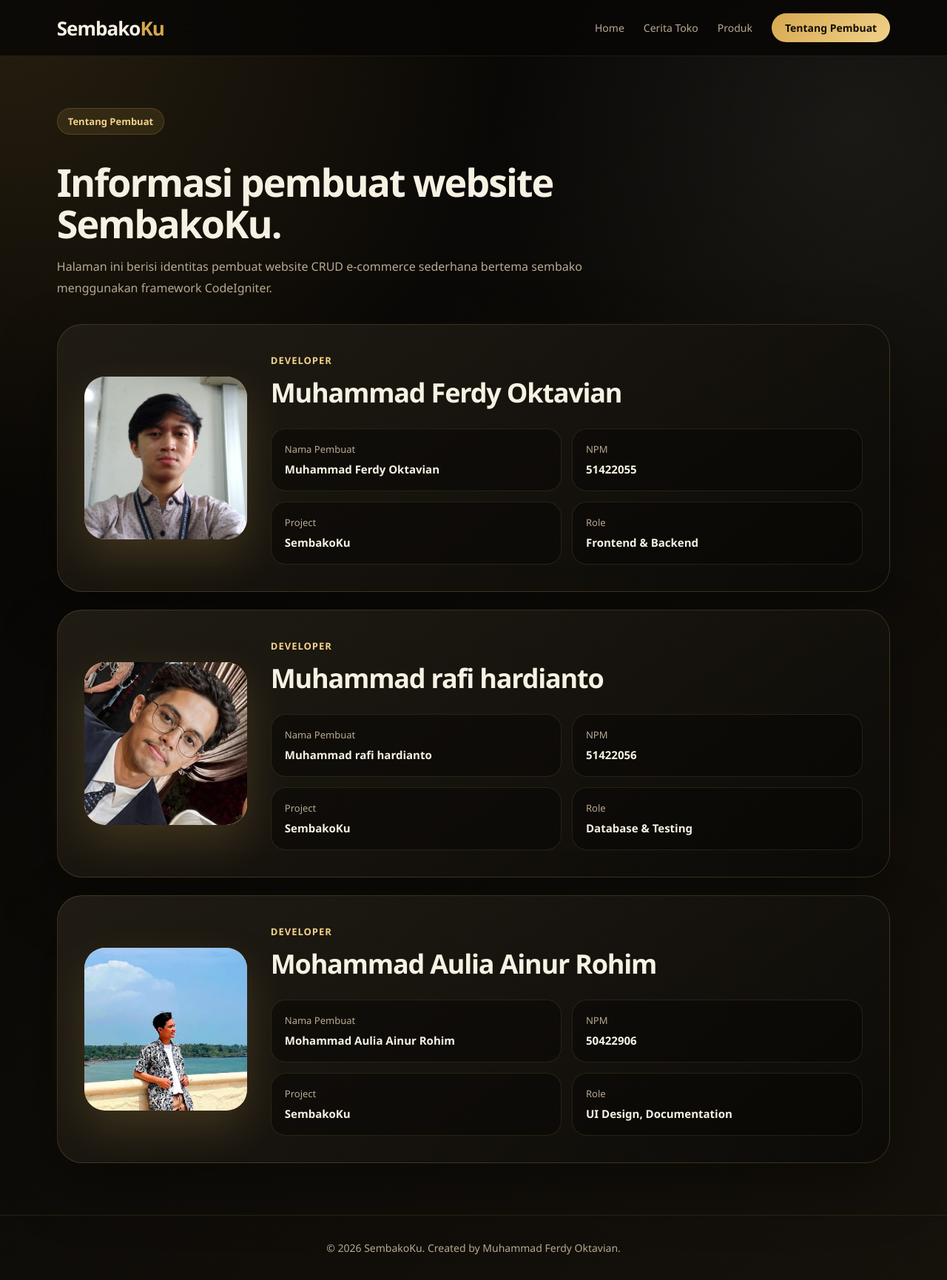
After one commit to FerdyOktavian/UJIAN_SISMUL_SEMESTER-8, a CodeIgniter 4 app: the page made by app/Views/produk/about.php in a window 1280 px wide. The commit adds this page. Shown: the whole page at 74% size. Run offline with PHP 8.4 and a stand-in for CodeIgniter, Linux system fonts and the light colour scheme; the template is opened without the code that fills it, so the values that code supplies are empty; some libraries are stand-ins or nearby versions.

Commit message:
tambah page about

```diff
--- a/app/Config/Routes.php
+++ b/app/Config/Routes.php
@@ -12,3 +12,4 @@ $routes->post('/produk/store', 'Produk::store');
 $routes->get('/produk/edit/(:num)', 'Produk::edit/$1');
 $routes->post('/produk/update/(:num)', 'Produk::update/$1');
 $routes->post('/produk/delete/(:num)', 'Produk::delete/$1');
+$routes->get('/about', 'Produk::about');
--- a/app/Controllers/Produk.php
+++ b/app/Controllers/Produk.php
@@ -99,4 +99,8 @@ public function delete($id)
 
     return redirect()->to('/produk');
 }
+public function about()
+{
+    return view('produk/about');
 }
+}
--- /dev/null
+++ b/app/Views/produk/about.php
@@ -0,0 +1,148 @@
+<!DOCTYPE html>
+<html>
+<head>
+    <title>Tentang Pembuat - SembakoKu</title>
+    <link rel="stylesheet" href="/css/style.css">
+</head>
+<body>
+
+    <nav class="navbar">
+        <div class="nav-inner">
+            <a href="/produk" class="logo">Sembako<span>Ku</span></a>
+
+            <div class="nav-menu">
+                <a href="/produk">Home</a>
+                <a href="/produk#cerita">Cerita Toko</a>
+                <a href="/produk#produk">Produk</a>
+                <a href="/about" class="nav-btn">Tentang Pembuat</a>
+            </div>
+        </div>
+    </nav>
+
+    <main class="page-wrapper about-page">
+
+        <section class="about-hero">
+            <span class="hero-label">Tentang Pembuat</span>
+
+            <h1>Informasi pembuat website SembakoKu.</h1>
+
+            <p>
+                Halaman ini berisi identitas pembuat website CRUD e-commerce sederhana
+                bertema sembako menggunakan framework CodeIgniter.
+            </p>
+        </section>
+
+        <section class="creator-grid">
+
+    <div class="creator-card">
+        <div class="creator-avatar">
+            <img src="/img/profile/ferdy1.jpeg" alt="Foto Muhammad Ferdy Oktavian">
+        </div>
+
+        <div class="creator-info">
+            <span class="creator-label">Developer</span>
+
+            <h2>Muhammad Ferdy Oktavian</h2>
+
+            <div class="info-list">
+                <div class="info-item">
+                    <span>Nama Pembuat</span>
+                    <strong>Muhammad Ferdy Oktavian</strong>
+                </div>
+
+                <div class="info-item">
+                    <span>NPM</span>
+                    <strong>51422055</strong>
+                </div>
+
+                <div class="info-item">
+                    <span>Project</span>
+                    <strong>SembakoKu</strong>
+                </div>
+
+                <div class="info-item">
+                    <span>Role</span>
+                    <strong>Frontend & Backend</strong>
+                </div>
+            </div>
+        </div>
+    </div>
+
+    <div class="creator-card">
+        <div class="creator-avatar">
+            <img src="/img/profile/rafi.jpeg" alt="Foto Muhammad rafi hardianto">
+        </div>
+
+        <div class="creator-info">
+            <span class="creator-label">Developer</span>
+
+            <h2>Muhammad rafi hardianto</h2>
+
+            <div class="info-list">
+                <div class="info-item">
+                    <span>Nama Pembuat</span>
+                    <strong>Muhammad rafi hardianto</strong>
+                </div>
+
+                <div class="info-item">
+                    <span>NPM</span>
+                    <strong>51422056</strong>
+                </div>
+
+                <div class="info-item">
+                    <span>Project</span>
+                    <strong>SembakoKu</strong>
+                </div>
+
+                <div class="info-item">
+                    <span>Role</span>
+                    <strong>Database & Testing</strong>
+                </div>
+            </div>
+        </div>
+    </div>
+
+    <div class="creator-card">
+        <div class="creator-avatar">
+            <img src="/img/profile/rohim.jpeg" alt="Foto Muhammad Ferdy Oktavian">
+        </div>
+
+        <div class="creator-info">
+            <span class="creator-label">Developer</span>
+
+            <h2>Mohammad Aulia Ainur Rohim </h2>
+
+            <div class="info-list">
+                <div class="info-item">
+                    <span>Nama Pembuat</span>
+                    <strong>Mohammad Aulia Ainur Rohim </strong>
+                </div>
+
+                <div class="info-item">
+                    <span>NPM</span>
+                    <strong>50422906</strong>
+                </div>
+
+                <div class="info-item">
+                    <span>Project</span>
+                    <strong>SembakoKu</strong>
+                </div>
+
+                <div class="info-item">
+                    <span>Role</span>
+                    <strong>UI Design, Documentation</strong>
+                </div>
+            </div>
+        </div>
+    </div>
+
+</section>
+
+    </main>
+
+    <footer class="footer">
+        <p>© 2026 SembakoKu. Created by Muhammad Ferdy Oktavian.</p>
+    </footer>
+
+</body>
+</html>
--- a/app/Views/produk/index.php
+++ b/app/Views/produk/index.php
@@ -14,6 +14,7 @@
             <a href="#home">Home</a>
             <a href="#cerita">Cerita Toko</a>
             <a href="#produk">Produk</a>
+            <a href="/about">Tentang Pembuat</a>
             <a href="/produk/create" class="nav-btn">Tambah Barang</a>
         </div>
         </div>
--- a/public/css/style.css
+++ b/public/css/style.css
@@ -585,7 +585,113 @@ textarea.form-control {
     text-align: center;
     font-size: 14px;
 }
+.about-page {
+    padding: 70px 0;
+}
 
+.about-hero {
+    max-width: 780px;
+    margin-bottom: 34px;
+}
+
+.about-hero h1 {
+    font-size: 52px;
+    line-height: 1.08;
+    letter-spacing: -2px;
+    margin: 18px 0 16px;
+}
+
+.about-hero p {
+    color: var(--muted);
+    line-height: 1.8;
+    font-size: 16px;
+}
+
+.creator-card {
+    display: grid;
+    grid-template-columns: 220px 1fr;
+    gap: 32px;
+    align-items: center;
+    padding: 36px;
+    border-radius: 34px;
+    background: linear-gradient(145deg, rgba(33, 29, 21, 0.96), rgba(13, 11, 8, 0.98));
+    border: 1px solid rgba(214, 168, 79, 0.2);
+    box-shadow: 0 30px 80px rgba(0, 0, 0, 0.34);
+}
+.creator-grid {
+    display: grid;
+    grid-template-columns: 1fr;
+    gap: 24px;
+}
+
+.creator-grid .creator-card {
+    width: 100%;
+}
+.creator-avatar {
+    width: 220px;
+    height: 220px;
+    min-width: 220px;
+    border-radius: 28px;
+    overflow: hidden;
+    display: flex;
+    align-items: center;
+    justify-content: center;
+    color: #140f07;
+    font-size: 54px;
+    font-weight: 900;
+    letter-spacing: -2px;
+    background:
+        radial-gradient(circle at top left, rgba(255, 255, 255, 0.65), transparent 34%),
+        linear-gradient(135deg, var(--gold), var(--gold-soft));
+    box-shadow: 0 24px 60px rgba(214, 168, 79, 0.2);
+}
+.creator-avatar img {
+    width: 100%;
+    height: 100%;
+    object-fit: cover;
+    border-radius: inherit;
+    display: block;
+}
+.creator-label {
+    display: inline-block;
+    margin-bottom: 10px;
+    color: var(--gold-soft);
+    font-size: 13px;
+    font-weight: 800;
+    text-transform: uppercase;
+    letter-spacing: 1px;
+}
+
+.creator-info h2 {
+    font-size: 36px;
+    letter-spacing: -1.2px;
+    margin-bottom: 24px;
+}
+
+.info-list {
+    display: grid;
+    grid-template-columns: repeat(2, 1fr);
+    gap: 14px;
+}
+
+.info-item {
+    padding: 18px;
+    border-radius: 20px;
+    background: rgba(8, 7, 5, 0.52);
+    border: 1px solid rgba(214, 168, 79, 0.14);
+}
+
+.info-item span {
+    display: block;
+    margin-bottom: 7px;
+    color: var(--muted);
+    font-size: 13px;
+}
+
+.info-item strong {
+    color: var(--text);
+    font-size: 15px;
+}
 /* RESPONSIVE */
 @media (max-width: 900px) {
     .nav-inner {
@@ -615,6 +721,9 @@ textarea.form-control {
         flex-direction: column;
         align-items: flex-start;
     }
+
+
+
 }
 
 @media (max-width: 600px) {
@@ -650,4 +759,25 @@ textarea.form-control {
     .filter-bar {
     grid-template-columns: 1fr;
     }
+    .about-hero h1 {
+    font-size: 36px;
 }
+
+.info-list {
+    grid-template-columns: 1fr;
+}
+}
+@media (max-width: 700px) {
+    .creator-grid .creator-card {
+        grid-template-columns: 1fr;
+    }
+
+    .creator-grid .info-list {
+        grid-template-columns: 1fr;
+    }
+
+    .creator-grid .creator-avatar {
+        width: 140px;
+        height: 140px;
+    }
+}
```
Also changed, not shown: public/img/profile/ferdy1.jpeg (added), public/img/profile/rafi.jpeg (added), public/img/profile/rohim.jpeg (added). Lines whose indentation alone changed are shown as unchanged.
